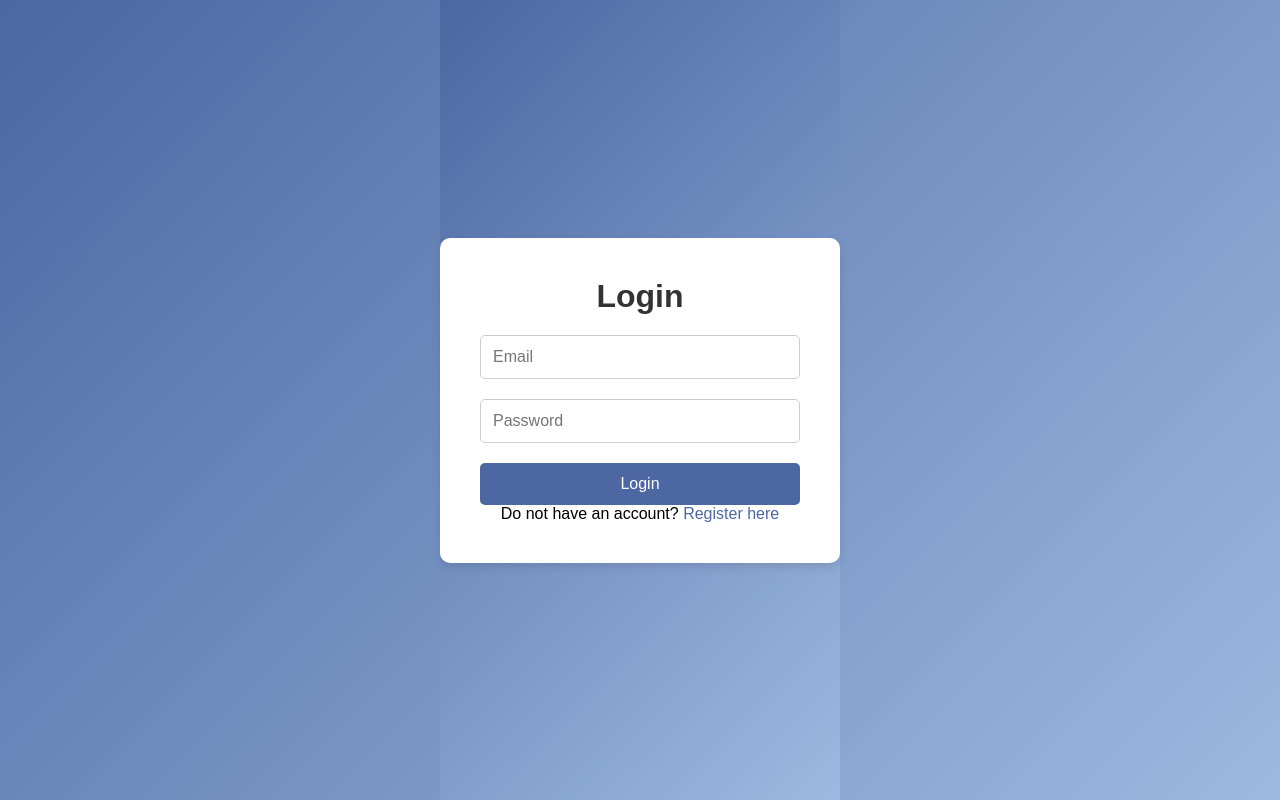
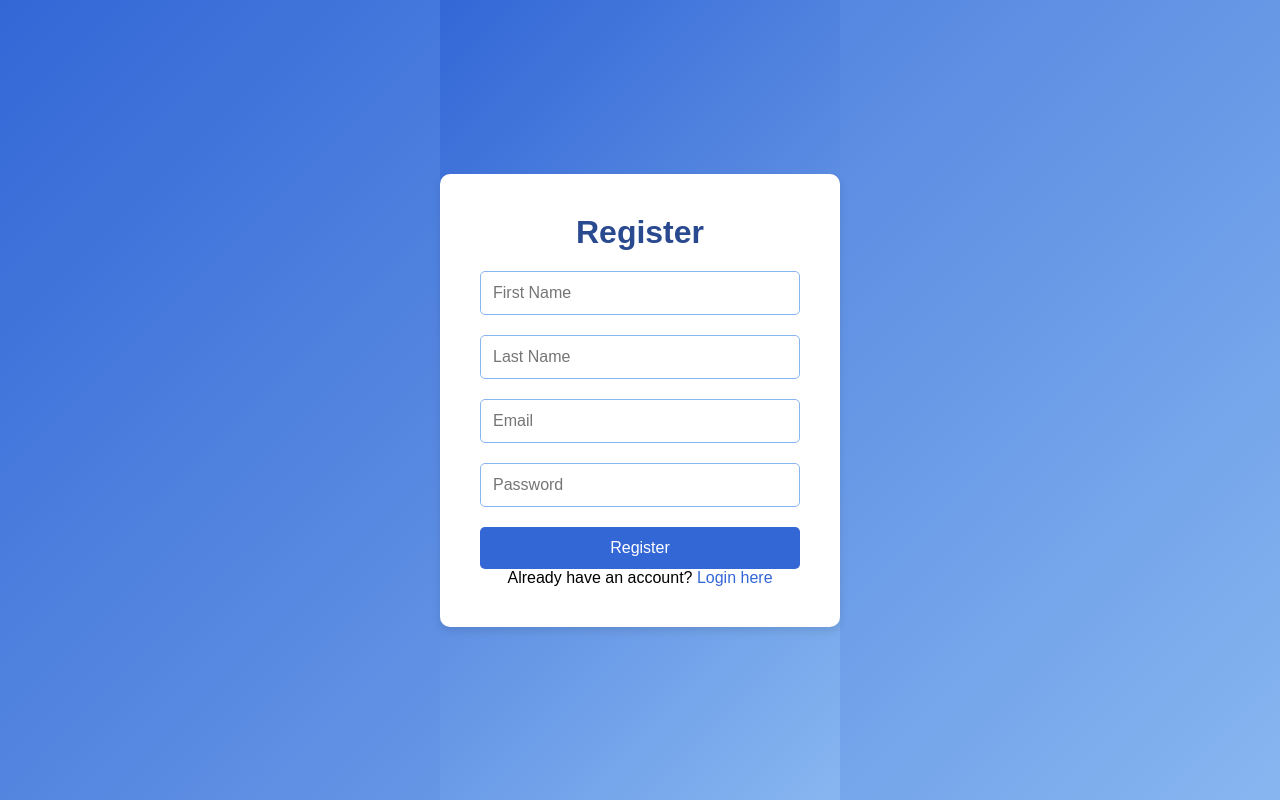
Before and after one commit to juangzj/Login-Project, a React (Vite) app in the folder login/react/login/: page /register in a window 1280 px wide. Built offline with nearby package versions, Linux system fonts and the light colour scheme.

Commit message:
[Fix] pages redirection fixed and color desing

```diff
--- a/login/react/login/src/main.jsx
+++ b/login/react/login/src/main.jsx
@@ -1,19 +1,19 @@
 import { StrictMode } from 'react';
 import { createRoot } from 'react-dom/client';
 import './index.css';
-import { BrowserRouter, Routes } from 'react-router-dom';
+import { BrowserRouter, Routes, Route } from 'react-router-dom';
 import LoginPage from './pages/auth/LoginPage.jsx';
+import RegisterPage from './pages/register/RegisterPage.jsx';
 
 
 
 createRoot(document.getElementById('root')).render(
   <StrictMode>
     <BrowserRouter>
-      <LoginPage></LoginPage>
       <Routes>
         {/* Define the routes */}
-
-
+        <Route path='/' element={<LoginPage />} ></Route>
+        <Route path="/register" element={<RegisterPage />} ></Route>
       </Routes>
     </BrowserRouter>
   </StrictMode>
--- a/login/react/login/src/pages/auth/LoginPage.jsx
+++ b/login/react/login/src/pages/auth/LoginPage.jsx
@@ -6,15 +6,32 @@ import './LoginPage.css';
 const loginUri = 'http://localhost:5000/auth/login';
 
 const LoginPage = () => {
+
+  const navigate = useNavigate();// navigate intance to redirect
+
+  /**
+   * Method to redirect to the register page
+   */
+  const redirectToRegisterPage = () => {
+    navigate('/register')
+
+  }
+
+
+  // User data to login
   const [email, setEmail] = useState('');
   const [password, setPassword] = useState('');
-  const navigate = useNavigate();
 
+
+  /**
+   * Method to log a user
+   * @param {*} e
+   */
   const handleLogin = async (e) => {
     e.preventDefault();
     try {
       await axios.post(loginUri, { email, password });
-      navigate('/UserPage');
+
     } catch (error) {
       console.error(error);
       alert('Error, login failed.');
@@ -43,7 +60,8 @@ const LoginPage = () => {
           <button type="submit">Login</button>
           <p>
             Do not have an account?{' '}
-            <a href="/register">Register here</a>
+            <a href="#" onClick={redirectToRegisterPage}>Register here</a>
+
           </p>
         </form>
       </div>
--- a/login/react/login/src/pages/register/RegisterPage.css
+++ b/login/react/login/src/pages/register/RegisterPage.css
@@ -6,7 +6,8 @@ html {
   justify-content: center;
   align-items: center;
   font-family: 'Arial', sans-serif;
-  background: linear-gradient(135deg, #67a14c, #b9e19d);
+  background: linear-gradient(135deg, #3367d6, #87b6f0);
+  /* Blue gradient */
 }
 
 .register-container {
@@ -22,13 +23,15 @@ html {
   padding: 40px;
   border-radius: 10px;
   box-shadow: 0 4px 8px rgba(0, 0, 0, 0.1);
+  /* Light shadow */
   width: 100%;
   max-width: 400px;
   text-align: center;
 }
 
 .register-box h1 {
-  color: #333;
+  color: #2a4a90;
+  /* Dark blue */
   font-size: 2rem;
   margin-bottom: 20px;
   font-weight: bold;
@@ -38,18 +41,21 @@ input {
   width: 100%;
   padding: 12px;
   margin-bottom: 20px;
-  border: 1px solid #ccc;
+  border: 1px solid #87b6f0;
+  /* Light blue */
   border-radius: 5px;
   font-size: 1rem;
 }
 
 input:focus {
-  border-color: #67a14c;
+  border-color: #3367d6;
+  /* Bright blue */
   outline: none;
 }
 
 button {
-  background-color: #67a14c;
+  background-color: #3367d6;
+  /* Strong blue */
   color: white;
   padding: 12px 20px;
   font-size: 1rem;
@@ -60,11 +66,13 @@ button {
 }
 
 button:hover {
-  background-color: #54803a;
+  background-color: #2552b1;
+  /* Slightly darker blue */
 }
 
 a {
-  color: #67a14c;
+  color: #3367d6;
+  /* Button blue */
   text-decoration: none;
 }
 
--- a/login/react/login/src/pages/register/RegisterPage.jsx
+++ b/login/react/login/src/pages/register/RegisterPage.jsx
@@ -1,19 +1,31 @@
 import { useState } from 'react';
 import axios from 'axios';
 import './RegisterPage.css';
+import { useNavigate } from 'react-router-dom'
 
 const createUri = 'http://localhost:5000/auth/register';
 
 const RegisterPage = () => {
+
+  const navigate = useNavigate(); // useNavigate instance to redirect
+
+  /**
+   * Method to redirect user to login page
+   */
+  const redirectToLoginPage = () => { navigate('/') }
+
+  // user data to create a new user
   const [name, setName] = useState('');
   const [lastName, setLastName] = useState('');
   const [email, setEmail] = useState('');
   const [password, setPassword] = useState('');
 
+
   const handleRegister = async (e) => {
     e.preventDefault();
     try {
-      await axios.post(createUri, { name, lastName, email, password });
+      await axios.post(createUri, { name: name, lastName: lastName, email: email, password: password });
+      navigate('/login')
       alert('User created successfully!');
     } catch (error) {
       console.error(error);
@@ -57,7 +69,7 @@ const RegisterPage = () => {
           <button type="submit">Register</button>
           <p>
             Already have an account?{' '}
-            <a href="/login">Login here</a>
+            <a href="#" onClick={redirectToLoginPage} >Login here</a>
           </p>
         </form>
       </div>
```
